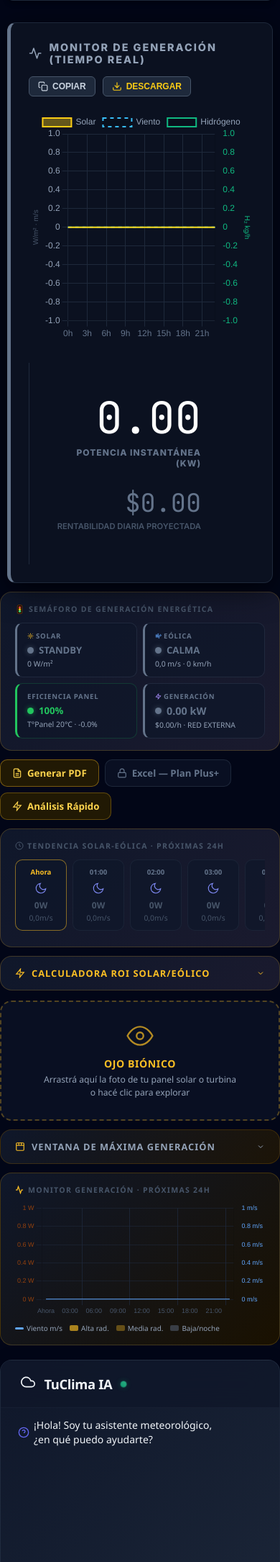
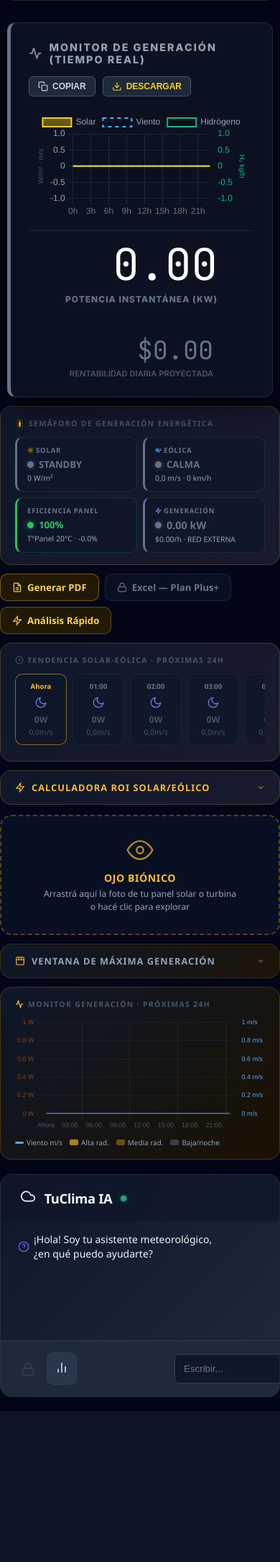
Before and after one commit to santinote9-droid/tuclima-mundial, a Django app: page /energia/ in a window 390 px wide. Shown: the part 1700-3870 px from the top of the page at 72% size. After the commit the page ends 3661 px from the top, so only its background shows below. Run offline with Django 5.2, Linux system fonts and the light colour scheme; the visitor is signed in with stand-in values (Sample User, id 1); data that the repository does not hold is empty; some libraries are stand-ins or nearby versions.

Commit message:
responsive: mejorar chat, graficos, modales y Smart Meter en modos profesionales

```diff
--- a/mundo/templates/energia.html
+++ b/mundo/templates/energia.html
@@ -605,6 +605,16 @@
             .phys-box, .rec-box { padding: 14px; font-size: 0.85em; }
             /* iOS: evitar zoom automático en inputs */
             .chat-input-area input[type="text"] { font-size: 16px !important; }
+            /* Chat: altura compacta en móvil */
+            .chat-container { height: 360px !important; }
+            .chat-input-area button { padding: 10px 16px !important; font-size: 12px !important; }
+            /* Gráfico del chat: responsivo */
+            #climatChart { max-width: 100% !important; height: auto !important; }
+            /* Smart Meter: apilar gráfico y panel de datos */
+            #smart-meter-row { flex-direction: column !important; gap: 16px !important; }
+            #smart-panel-datos { width: 100% !important; border-left: none !important; border-top: 1px solid #1e293b; padding-left: 0 !important; padding-top: 16px !important; height: auto !important; flex-direction: row !important; flex-wrap: wrap; justify-content: space-around; gap: 16px; text-align: center; }
+            /* Scroll interno del modal en iOS */
+            .modal-content { -webkit-overflow-scrolling: touch; }
         }
 
         /* ---- MÓVIL PEQUEÑO (≤ 420px) ---- */
@@ -612,6 +622,8 @@
             .val-big { font-size: 1.7em !important; }
             .titulo-seccion { font-size: 0.85em; }
             .grid-energy { gap: 8px; }
+            .chat-container { height: 310px !important; }
+            .chat-input-area button { padding: 10px 12px !important; font-size: 11px !important; }
         }
     </style>
 
@@ -743,11 +755,11 @@ function tcToggleCabina(){var on=document.body.classList.toggle('cabin-mode');va
             </div>
         </div>
 
-        <div style="display: flex; gap: 30px; align-items: center; flex-wrap:wrap;">
+        <div id="smart-meter-row" style="display: flex; gap: 30px; align-items: center; flex-wrap:wrap;">
             <div style="flex: 1; position: relative; height: 320px; min-width: 300px;">
                 <canvas id="miGraficoEnergia"></canvas>
             </div>
-            <div style="width: 240px; text-align: right; border-left: 1px solid #1e293b; padding-left: 30px; display: flex; flex-direction: column; justify-content: center; height: 280px;">
+            <div id="smart-panel-datos" style="width: 240px; text-align: right; border-left: 1px solid #1e293b; padding-left: 30px; display: flex; flex-direction: column; justify-content: center; height: 280px;">
                 <div style="margin-bottom: 30px;">
                     <div style="font-size: 3.8em; line-height: 1; color: #fff;" class="digital" id="valTotalKW">{{ smart_meter.total_kw }}</div>
                     <div style="color: #64748b; font-weight: 700; letter-spacing: 1px; font-size: 0.75em; margin-top: 10px; text-transform: uppercase;">POTENCIA INSTANTÁNEA (kW)</div>
```
Also changed, not shown: mundo/templates/aereo.html (+9 -0 lines), mundo/templates/agro.html (+13 -0 lines), mundo/templates/naval.html (+13 -0 lines).
